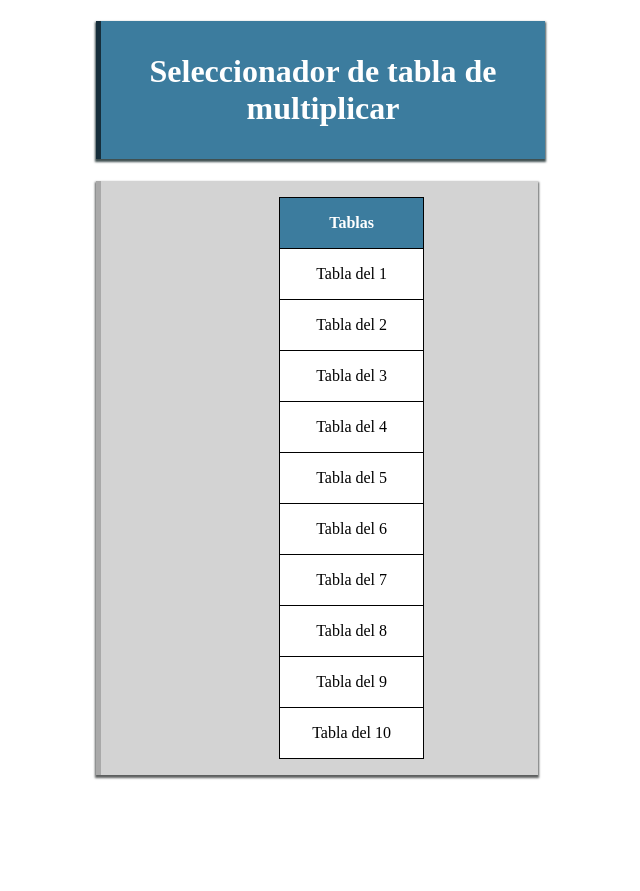
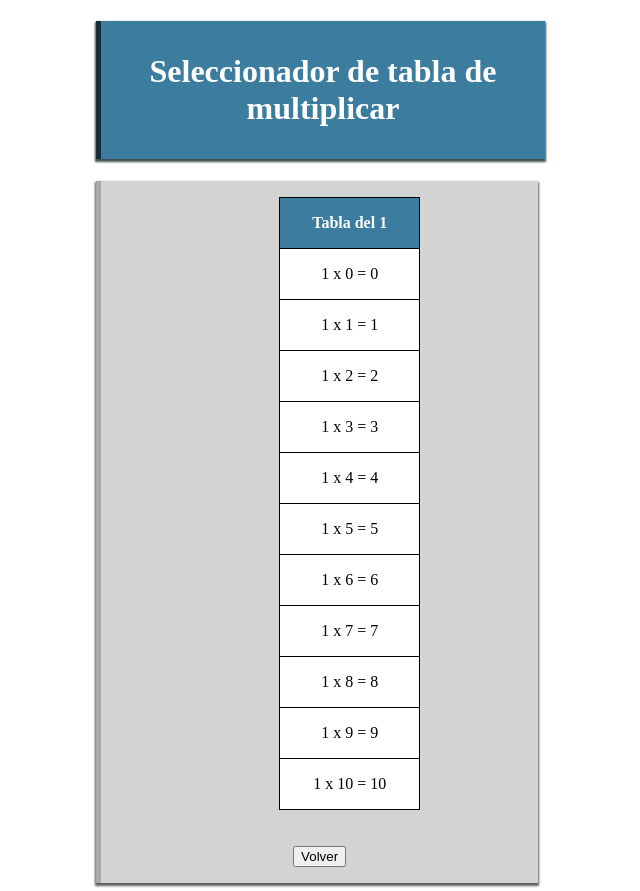
Before and after one commit to AlvaroGarciaTorres/Desarrollo_Servidor, a PHP site: page /index.php?user_table=1 in a window 1280 px wide. Shown: the whole page, without its empty margins (354-994 px from the left). Before the commit the page ends 779 px from the top, so only its background shows below. Run offline with PHP 8.4, Linux system fonts and the light colour scheme.

Commit message:
Modified exercise7_2

```diff
--- a/ejercicio7_1/index.php
+++ b/ejercicio7_1/index.php
@@ -20,53 +20,43 @@ otro nos presenta en otro php esa tabla de multiplicar (href)
 
     <?php
     define('LIMIT',10);
+    $isItSet = isset($_GET['user_table']);
 
     function createTable($userNumber){
         $result = 0;
-        echo<<<END
-        \t<table>
-            <tr>\n
-        END;
-        echo "\t\t<th class='blue'>Tabla del $userNumber</th>\n";
-        echo "\t</tr>\n";
+        echo "<div class='get'>";
+        echo "<table>";
+        echo "<tr>";
+        echo "<th class='blue'>Tabla del $userNumber</th>";
+        echo "</tr>";
         for($i=0; $i<=LIMIT; $i++){
             $result = $i * $userNumber;
-            echo<<<END
-            \t<tr>
-                \t<td class='white'>$userNumber x $i = $result</td>
-            \t</tr>\n
-            END;
+            echo "<tr>";
+            echo "<td class='white'>$userNumber x $i = $result</td>";
+            echo "</tr>";
         }
-        echo "\t</table>\n";
-        echo "\t<br>\n\t<br>\n";
+        echo "</table>";
+        echo "<br>\n\t<br>";
+        echo "<button><a href='.'>Volver</a></button>";
+        echo "</div>";
     }
 
-    if(isset($_GET['table'])){
-        $userNumber = $_GET['table'];
-
-        echo "<div class='get'>\n";
+    if($isItSet){
+        $userNumber = $_GET['user_table'];
         createTable($userNumber);
-        echo<<<END
-            <button><a href='.'>Volver</a></button>
-            </div>
-        END;
     }else {
-       echo<<<END
-        <div class="links_div">
-            <table>
-                <tr>
-                    <th class="blue">Tablas</th>
-                </tr>
-        END;
+       echo "<div class='links_div'>";
+       echo "<table>";
+       echo "<tr>";
+       echo "<th class='blue'>Tablas</th>";
+       echo "</tr>";
         for ($i=1; $i<=LIMIT; $i++){
             echo "<tr>";
-            echo "<td class='white'><a href='index.php?table=$i'>Tabla del $i</a></td>";
+            echo "<td class='white'><a href='index.php?user_table=$i'>Tabla del $i</a></td>";
             echo "</tr>";
         }
-        echo<<<END
-            </table>
-        </div>
-       END;
+        echo "</table>";
+        echo "</div>";
     }
     ?>
 </body>
```
